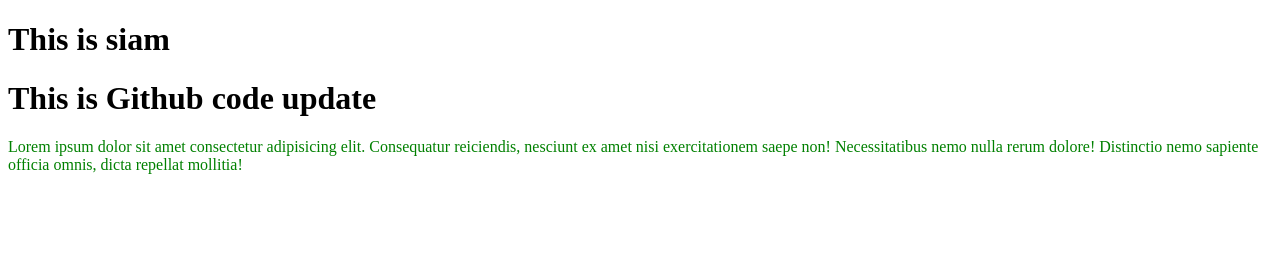
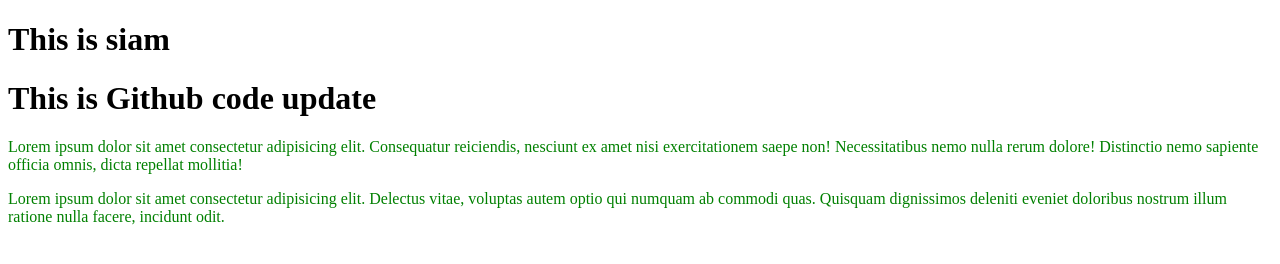
Before and after one commit to SHsiam/my-web-repo, a plain HTML site: page index.html in a window 1280 px wide. Drawn offline with Linux system fonts and the light colour scheme.

Commit message:
new pera

```diff
--- a/index.html
+++ b/index.html
@@ -11,5 +11,7 @@
     <h1>This is siam</h1>
     <h1>This is Github code update</h1>
     <p>Lorem ipsum dolor sit amet consectetur adipisicing elit. Consequatur reiciendis, nesciunt ex amet nisi exercitationem saepe non! Necessitatibus nemo nulla rerum dolore! Distinctio nemo sapiente officia omnis, dicta repellat mollitia!</p>
+
+    <p>Lorem ipsum dolor sit amet consectetur adipisicing elit. Delectus vitae, voluptas autem optio qui numquam ab commodi quas. Quisquam dignissimos deleniti eveniet doloribus nostrum illum ratione nulla facere, incidunt odit.</p>
 </body>
 </html>
```
